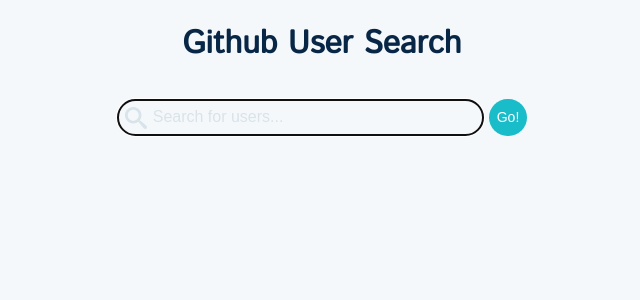
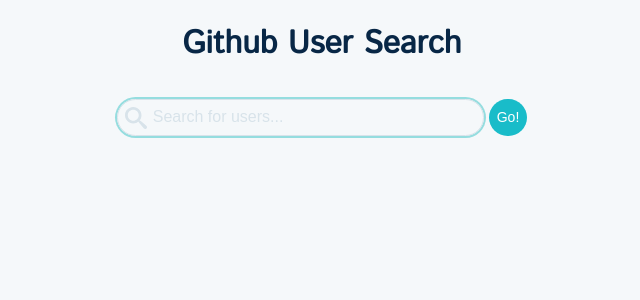
Before and after one commit to aloftin/github-user-search, a React (Create React App) app: page / in a window 1280 px wide. Shown: the top 300 px of the page, without its empty margins (318-958 px from the left). Built offline with nearby package versions, Linux system fonts and the light colour scheme.

Commit message:
Overrides browser focus styling

```diff
--- a/src/styles/index.css
+++ b/src/styles/index.css
@@ -14,3 +14,12 @@
 a:hover {
   text-decoration: underline;
 }
+
+button:focus,
+input:focus,
+button:active,
+input:active {
+  outline: none;
+  box-shadow: 0 0 0 #9e9e9e inset, 0 0 0 2px #95dddf;
+  z-index: 10;
+}
```
